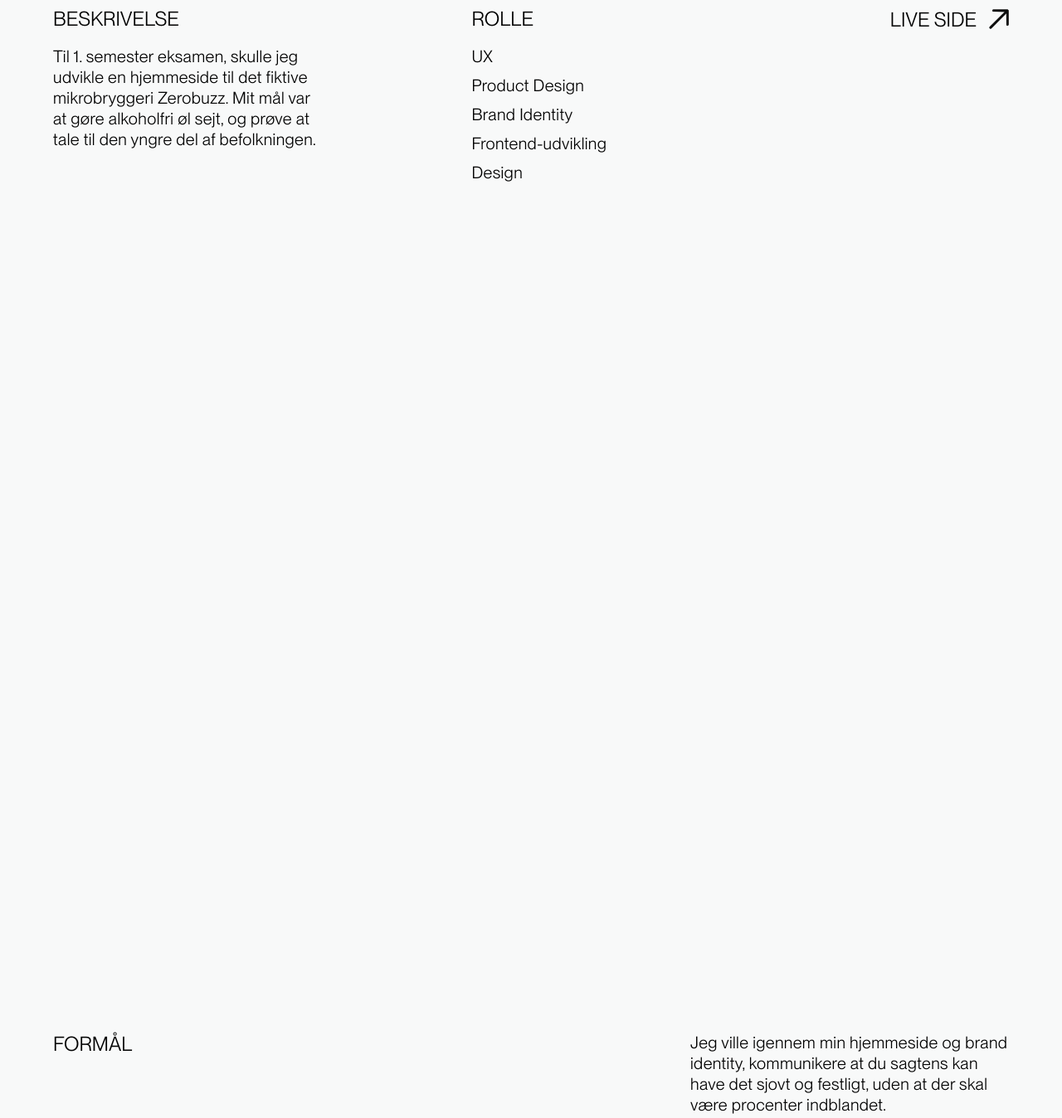
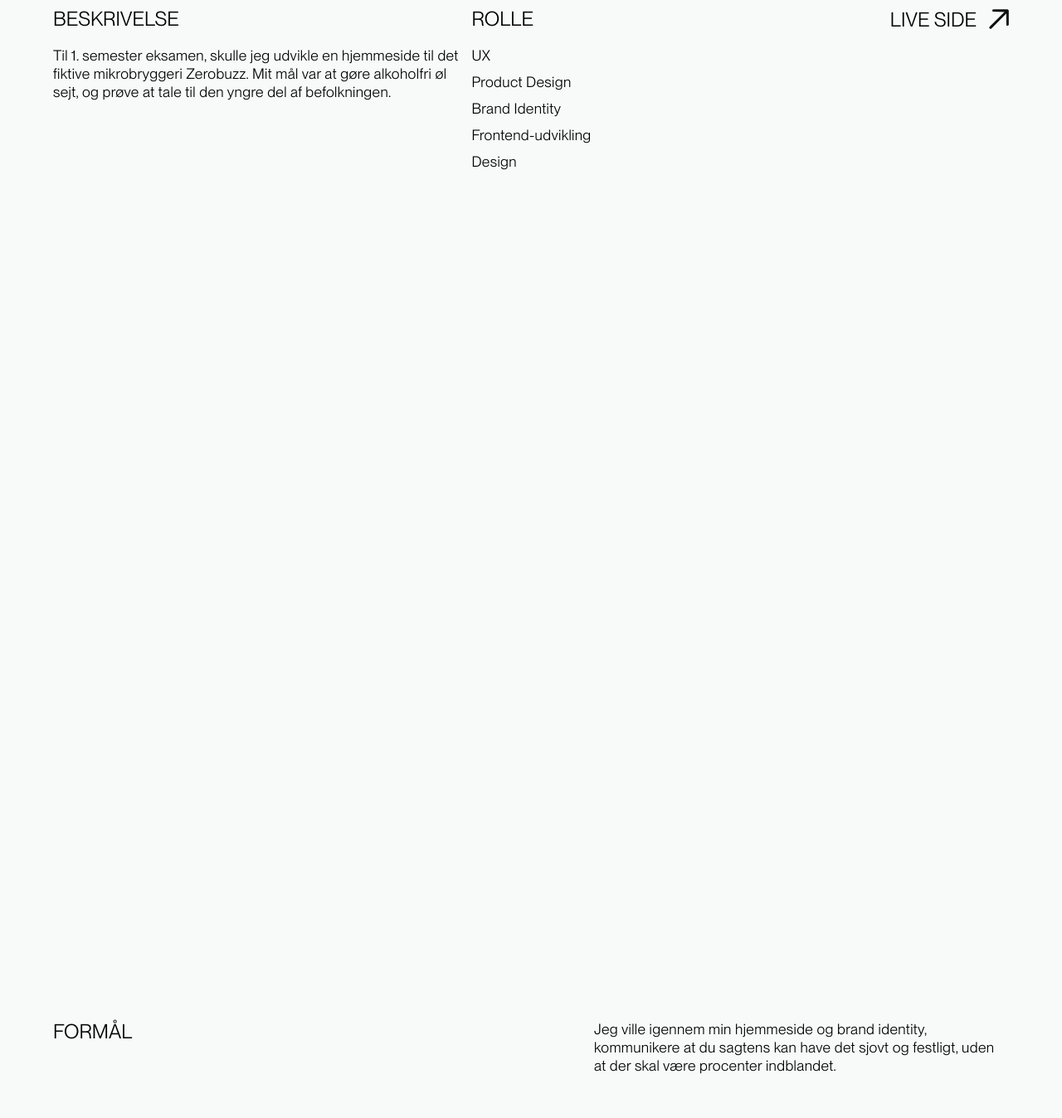
Before and after one commit to danny176/Portfolio-Daniel-Frederiksmose, a plain HTML site: page zerobuzzprojekt.html in a window 1280 px wide. Shown: the part 280-1628 px from the top of the page at 83% size. Drawn offline with nearby package versions, Linux system fonts and the light colour scheme; a script that the page names is missing.

Commit message:
bedre typografi

```diff
--- a/css/zerobuzz.css
+++ b/css/zerobuzz.css
@@ -49,10 +49,10 @@
 }
 
 .overskrift-tekst h5 {
-  width: 25vw;
+  width: 500px;
   color: #000;
   font-family: "PP Neue Montreal";
-  font-size: 1.25rem;
+  font-size: 1.1rem;
   font-style: normal;
   font-weight: 400;
   line-height: 125%; /* 25px */
@@ -133,10 +133,10 @@
 }
 
 .beskrivelse h5 {
-  width: 30vw;
+  width: 500px;
   color: #000;
   font-family: "PP Neue Montreal";
-  font-size: 1.25rem;
+  font-size: 1.1rem;
   font-style: normal;
   font-weight: 400;
   line-height: 125%; /* 25px */
```
